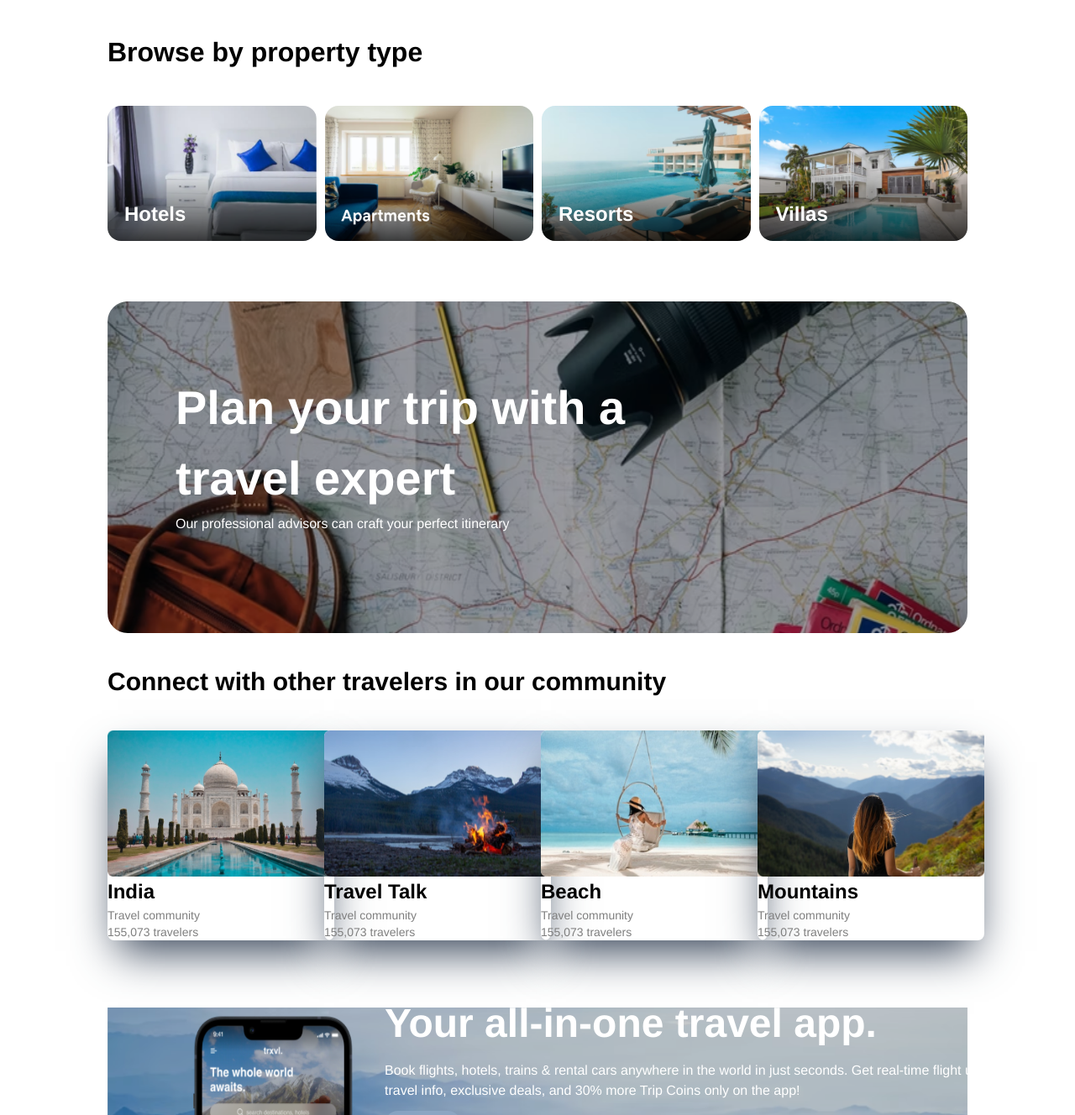
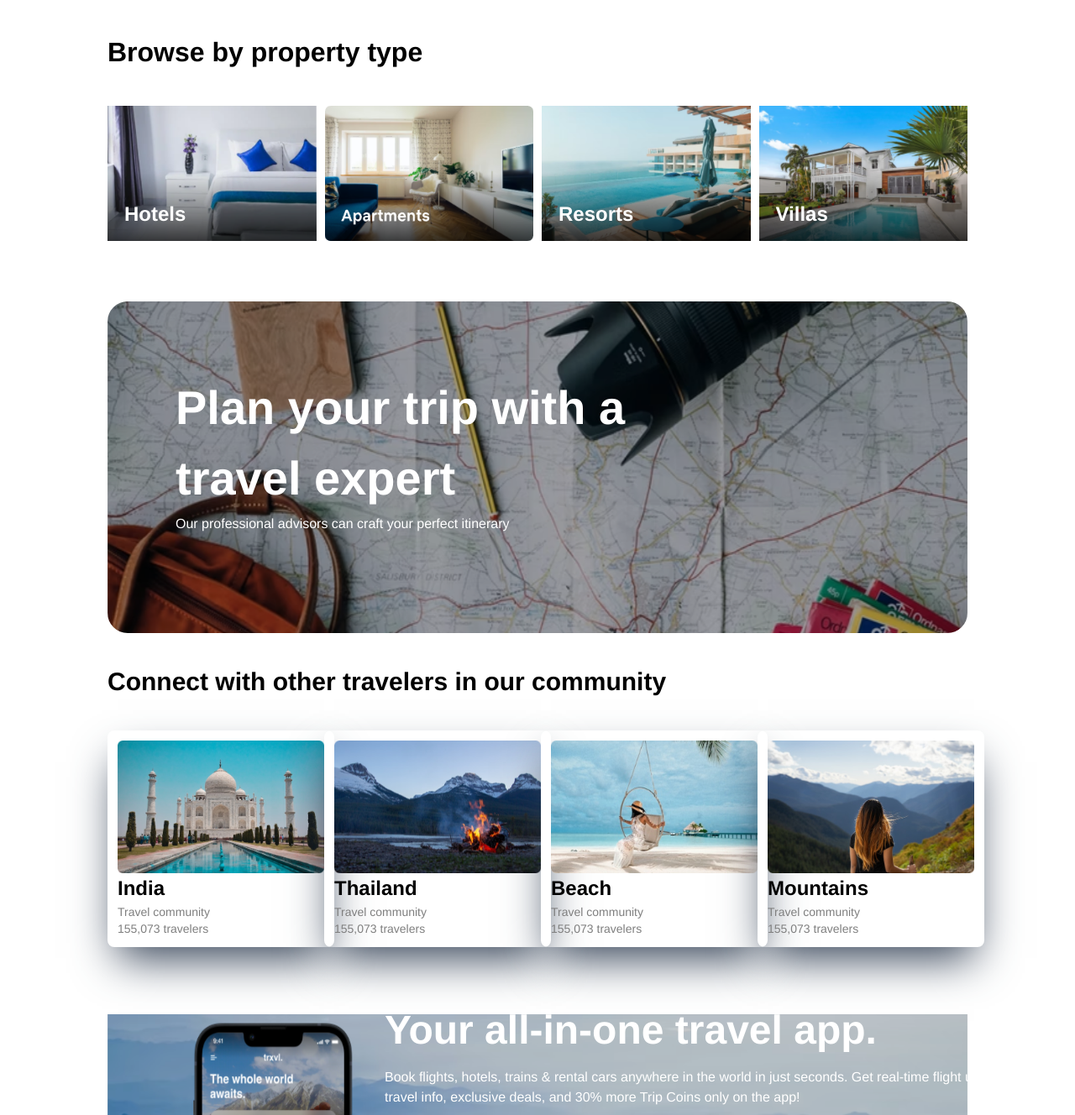
Before and after one commit to alazim-star/travel-website, a website: page src/index.html in a window 1280 px wide. Shown: the part 1280-2608 px from the top of the page at 84% size. Drawn offline with Linux system fonts and the light colour scheme.

Commit message:
adding some css

```diff
--- a/src/index.html
+++ b/src/index.html
@@ -163,19 +163,19 @@
 
       <div class="property-type-image">
         <div class="relative">
-          <img class="rounded-2xl"  src="/Image/pic/hotels.png" alt="">
+          <img src="/Image/pic/hotels.png" alt="">
           <h4 class="-my-12 font-bold text-white ml-5 text-2xl">Hotels</h4>
         </div>
         <div>
-          <img class="rounded-2xl" src="/Image/pic/Apartment.png" alt="">
+          <img  src="/Image/pic/Apartment.png" alt="">
 
         </div>
         <div>
-          <img class="rounded-2xl" src="/Image/pic/resortes.png" alt="">
+          <img  src="/Image/pic/resortes.png" alt="">
           <h4 class="-my-12 font-bold text-white ml-5 text-2xl">Resorts</h4>
         </div>
         <div>
-          <img class="rounded-2xl" src="/Image/pic/villas.png" alt="">
+          <img src="/Image/pic/villas.png" alt="">
           <h4 class="-my-12 font-bold text-white ml-5 text-2xl">Villas</h4>
         </div>
       </div>
@@ -191,25 +191,25 @@
           <h3 class="mt-10 font-bold text-3xl">Connect with other travelers in our community</h3>
         </div>
         <div class="grid grid-cols-4 gap-2 mt-10 ">
-          <div class="w-[270px] h-[343] shadow-2xl shadow-slate-700 rounded-lg">
-            <img src="/Image/pic/Tajmahal.png" alt="">
+          <div class="p-3 w-[270px] h-[343] shadow-2xl shadow-slate-700 rounded-lg">
+            <img class="" src="/Image/pic/Tajmahal.png" alt="">
             <h5 class="text-[24px] font-bold">India</h5>
             <p class="text-sm text-[#7f7f7f]">Travel community</p>
             <p class="text-sm text-[#7f7f7f]" >155,073 travelers</p>
           </div>
-          <div class="w-[270px] h-[343] shadow-2xl shadow-slate-700 rounded-lg">
+          <div class=" p-3 w-[270px] h-[343] shadow-2xl shadow-slate-700 rounded-lg">
             <img src="/Image/pic/fire.png" alt="">
-            <h5 class="text-[24px] font-bold">Travel Talk </h5>
+            <h5 class="text-[24px] font-bold">Thailand</h5>
             <p class="text-sm text-[#7f7f7f]">Travel community</p>
             <p class="text-sm text-[#7f7f7f]" >155,073 travelers</p>
           </div>
-          <div class="w-[270px] h-[343] shadow-2xl shadow-slate-700 rounded-lg">
+          <div class=" p-3 w-[270px] h-[343] shadow-2xl shadow-slate-700 rounded-lg">
             <img src="/Image/pic/dolna with girl.png" alt="">
             <h5 class="text-[24px] font-bold">Beach</h5>
             <p class="text-sm text-[#7f7f7f]">Travel community</p>
             <p class="text-sm text-[#7f7f7f]" >155,073 travelers</p>
           </div>
-          <div class="w-[270px] h-[343] shadow-2xl shadow-slate-700 rounded-lg">
+          <div class="p-3 w-[270px] h-[343] shadow-2xl shadow-slate-700 rounded-lg">
             <img src="/Image/pic/mountains with girl.png" alt="">
             <h5 class="text-[24px] font-bold">Mountains</h5>
             <p class="text-sm text-[#7f7f7f]">Travel community</p>
```
Also changed, not shown: src/output.css.
